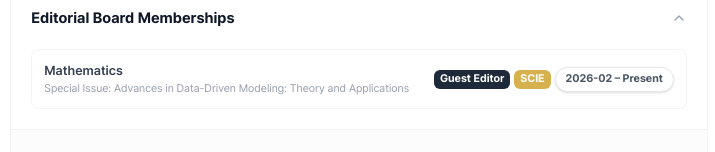
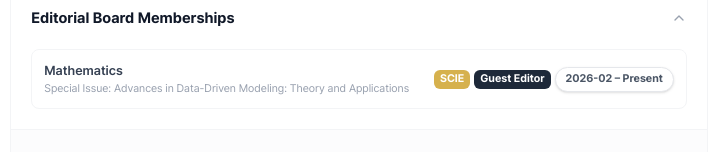
Before and after one commit to FinDS-Lab/website, a React (Vite) app: page /website/members/director/academic in a window 1280 px wide. Shown: the part 1702-1854 px from the top of the page, without its empty margins (501-1216 px from the left). Built offline with nearby package versions, Linux system fonts and the light colour scheme.

Commit message:
20260213-2000

```diff
--- a/src/components/templates/members/director-academic.tsx
+++ b/src/components/templates/members/director-academic.tsx
@@ -1579,8 +1579,8 @@ export const MembersDirectorAcademicTemplate = () => {
                             </div>
                             <div className="flex flex-col md:flex-row md:items-center gap-4 shrink-0">
                               <div className="flex items-center gap-4">
+                                <span className="px-6 py-2 bg-[#D6B14D] text-white text-[10px] md:text-xs font-bold rounded">{item.type}</span>
                                 <span className="px-6 py-2 bg-gray-800 text-white text-[10px] md:text-xs font-bold rounded">{item.role}</span>
-                                <span className="px-6 py-2 bg-[#D6B14D] text-white text-[10px] md:text-xs font-bold rounded">{item.type}</span>
                               </div>
                               <span className="md:hidden text-[10px] text-gray-400 font-medium">{item.since} – Present</span>
                               <span className="hidden md:inline-flex items-center px-10 py-4 bg-white border border-gray-200 rounded-full text-[10px] md:text-xs font-bold text-gray-600 shadow-sm shrink-0 whitespace-nowrap">{item.since} – Present</span>
--- a/src/components/templates/members/director-portfolio-academic.tsx
+++ b/src/components/templates/members/director-portfolio-academic.tsx
@@ -1650,8 +1650,8 @@ export const MembersDirectorPortfolioAcademicTemplate = () => {
                             </div>
                             <div className="flex flex-col md:flex-row md:items-center gap-4 shrink-0">
                               <div className="flex items-center gap-4">
+                                <span className="px-6 py-2 bg-[#D6B14D] text-white text-[10px] md:text-xs font-bold rounded">{item.type}</span>
                                 <span className="px-6 py-2 bg-gray-800 text-white text-[10px] md:text-xs font-bold rounded">{item.role}</span>
-                                <span className="px-6 py-2 bg-[#D6B14D] text-white text-[10px] md:text-xs font-bold rounded">{item.type}</span>
                               </div>
                               <span className="md:hidden text-[10px] text-gray-400 font-medium">{item.since} – Present</span>
                               <span className="hidden md:inline-flex items-center px-10 py-4 bg-white border border-gray-200 rounded-full text-[10px] md:text-xs font-bold text-gray-600 shadow-sm shrink-0 whitespace-nowrap">{item.since} – Present</span>
```
